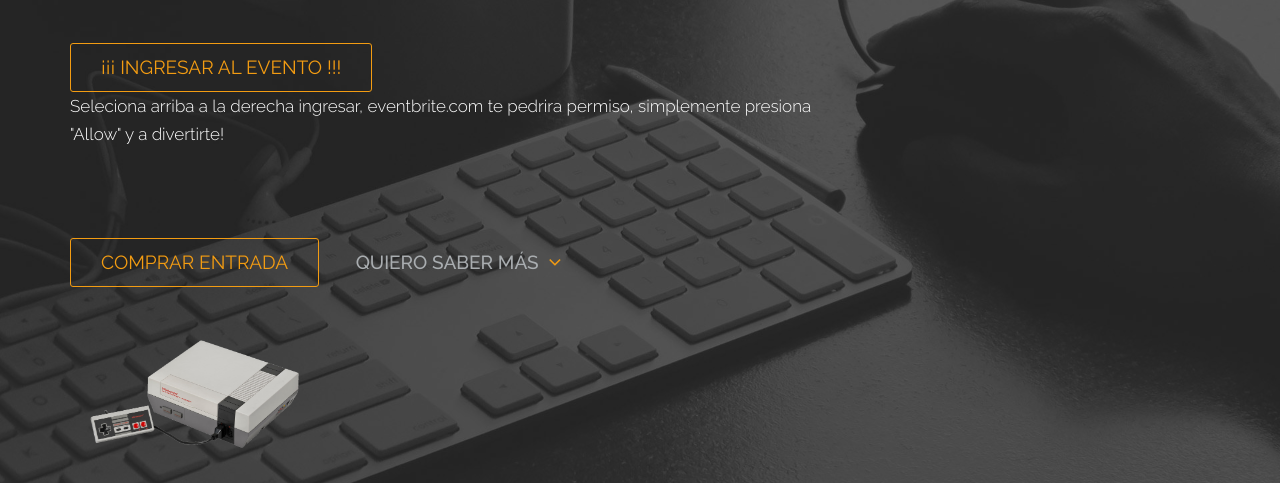
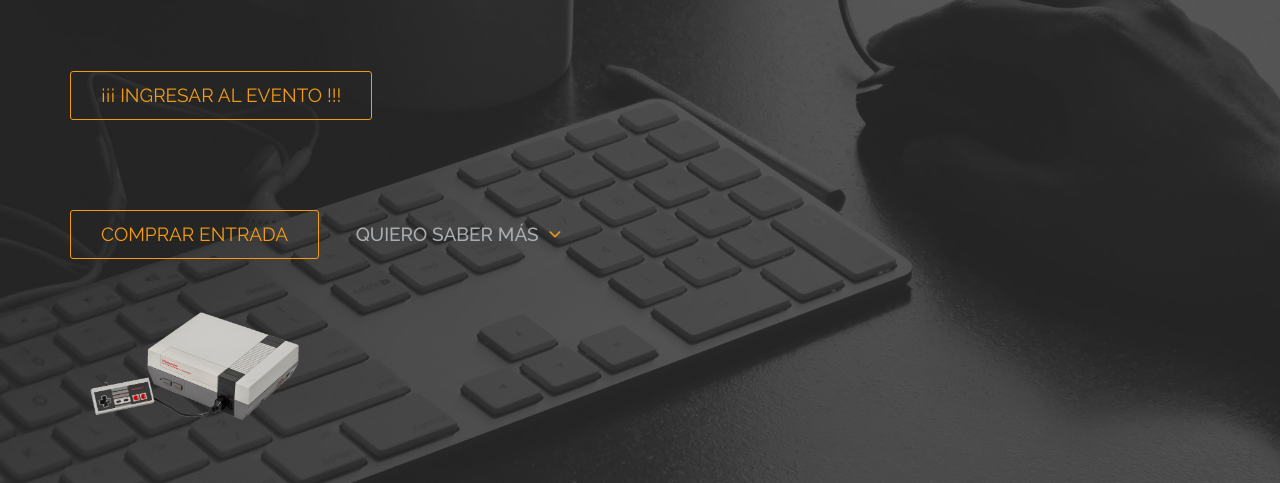
Before and after one commit to offertau/offertau.github.io, a plain HTML site: page index.html in a window 1280 px wide. Shown: the part 315-798 px from the top of the page. Drawn offline with Linux system fonts and the light colour scheme; files whose address does not match are found by name.

Commit message:
Sale explication

```diff
--- a/index.html
+++ b/index.html
@@ -115,8 +115,6 @@
 							                            <div class="download-btn">
                             <!-- BUTTON -->
                                 <a class="btn home-btn wow fadeInLeft" href="http://offertau.ddns.net:9000/" target="_blank">¡¡¡ INGRESAR AL EVENTO !!!</a>
-                                <p>Seleciona arriba a la derecha ingresar, eventbrite.com te pedrira permiso, simplemente presiona "Allow" y a divertirte!</p>
-
                             <div class="download-btn">
                             <!-- BUTTON -->
                                 <a class="btn home-btn wow fadeInLeft" href="https://www.eventbrite.com/e/entradas-subasta-nes-classic-edition-36871966043" target="_blank">Comprar entrada</a>
```
